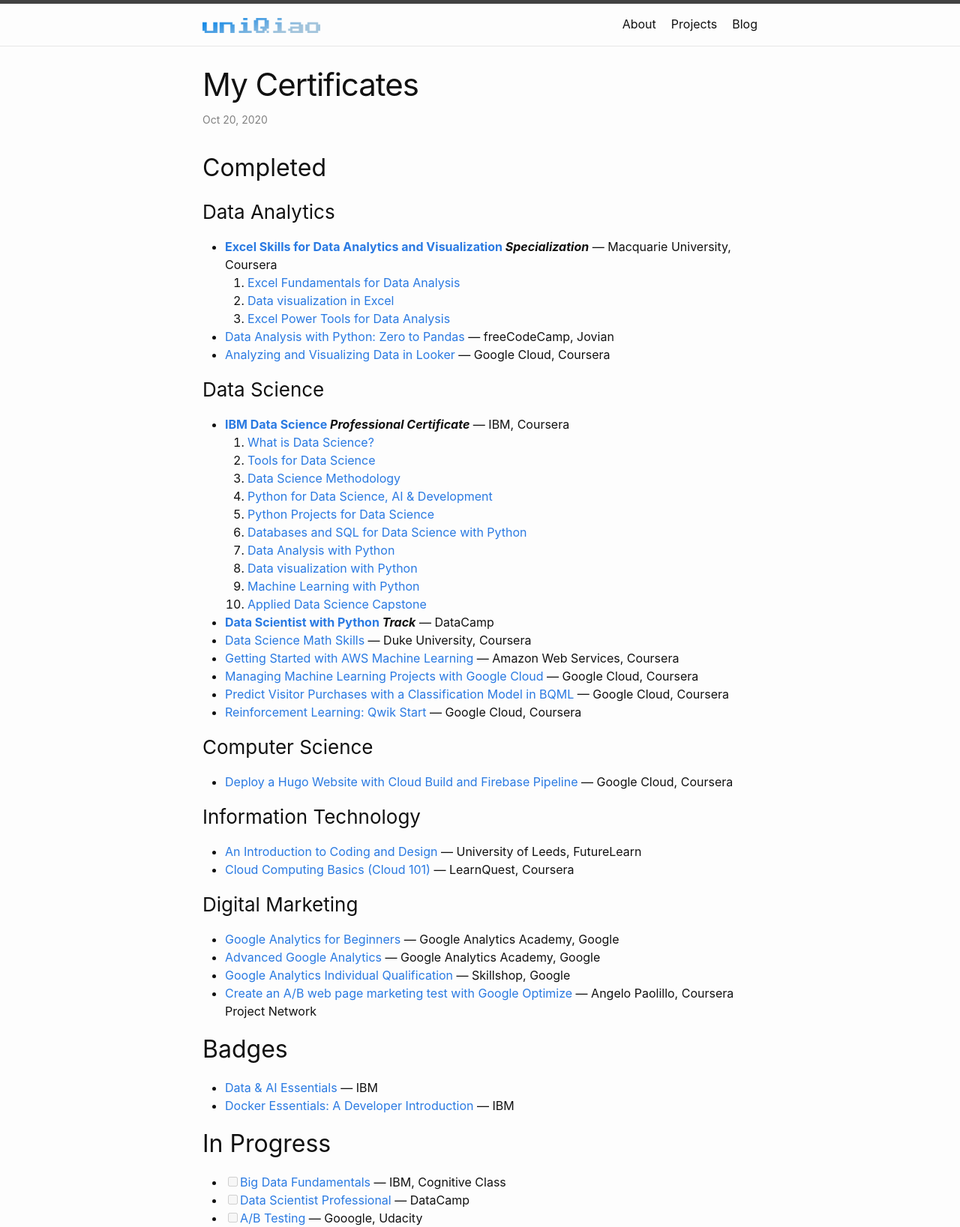
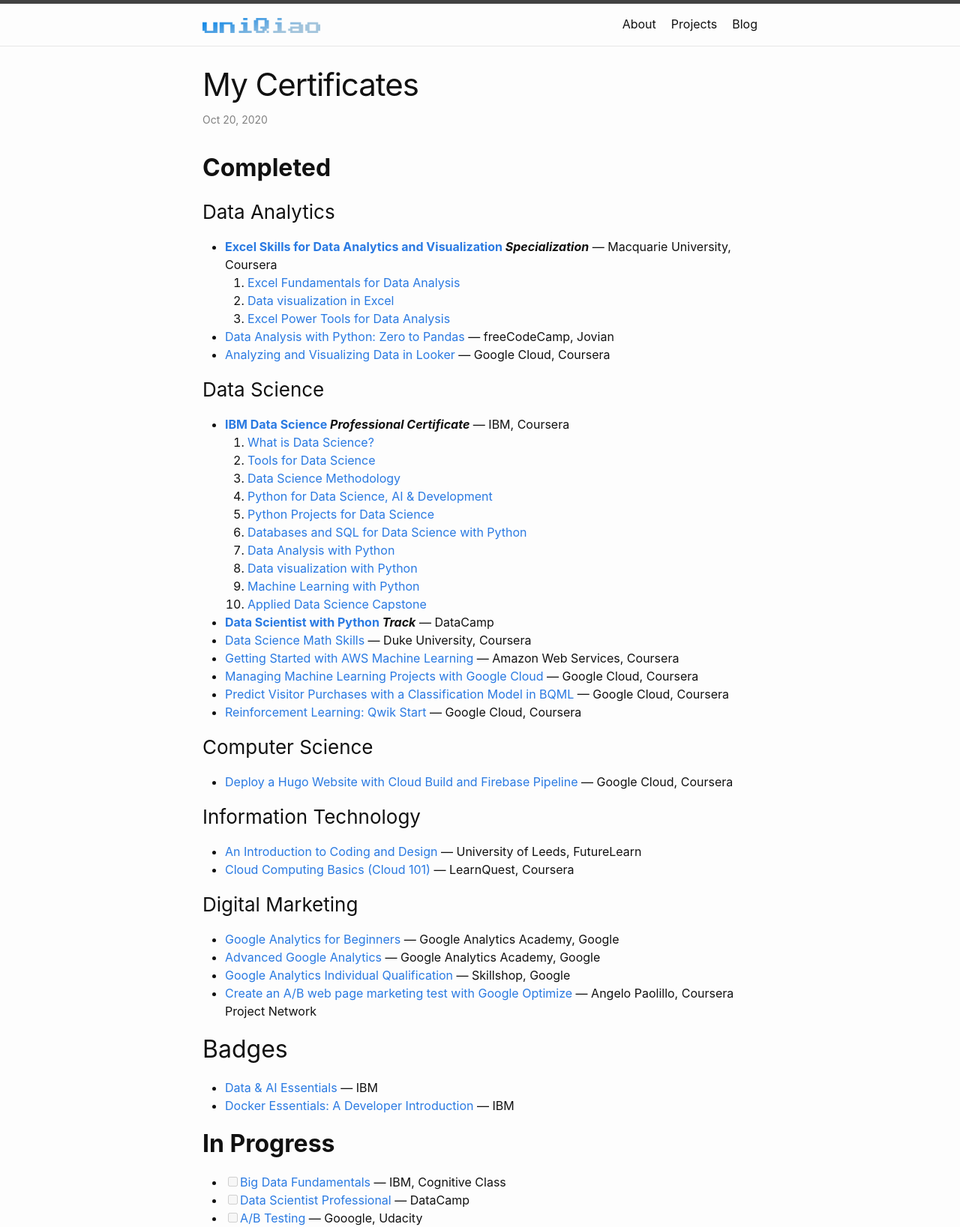
Before and after one commit to qiaohuang/qiaohuang.github.io, a Jekyll site: the page built from projects/_posts/2020-10-20-my-certificates.markdown, in a window 1280 px wide. Shown: the top 1637 px of the page at 75% size. Built offline with Jekyll 4.4.1, drawn with Linux system fonts in a browser that asks for light colours; nearby versions of some CDN libraries.

Commit message:
Update cert

```diff
--- a/projects/_posts/2020-10-20-my-certificates.markdown
+++ b/projects/_posts/2020-10-20-my-certificates.markdown
@@ -7,7 +7,7 @@
 ---
 
 
-## Completed
+## __Completed__
 
 ### Data Analytics
 
@@ -59,7 +59,7 @@
 - [Data & AI Essentials](https://www.credly.com/badges/1529862c-0471-48f9-8d87-2753a544e2db) — IBM
 - [Docker Essentials: A Developer Introduction](https://www.credly.com/badges/c64531c8-f7b9-425c-8721-1ef66151e51a) — IBM
 
-## In Progress
+## __In Progress__
 
 - [ ] [Big Data Fundamentals](https://cognitiveclass.ai/learn/big-data) — IBM, Cognitive Class
 - [ ] [Data Scientist Professional](https://app.datacamp.com/certification) — DataCamp
```
